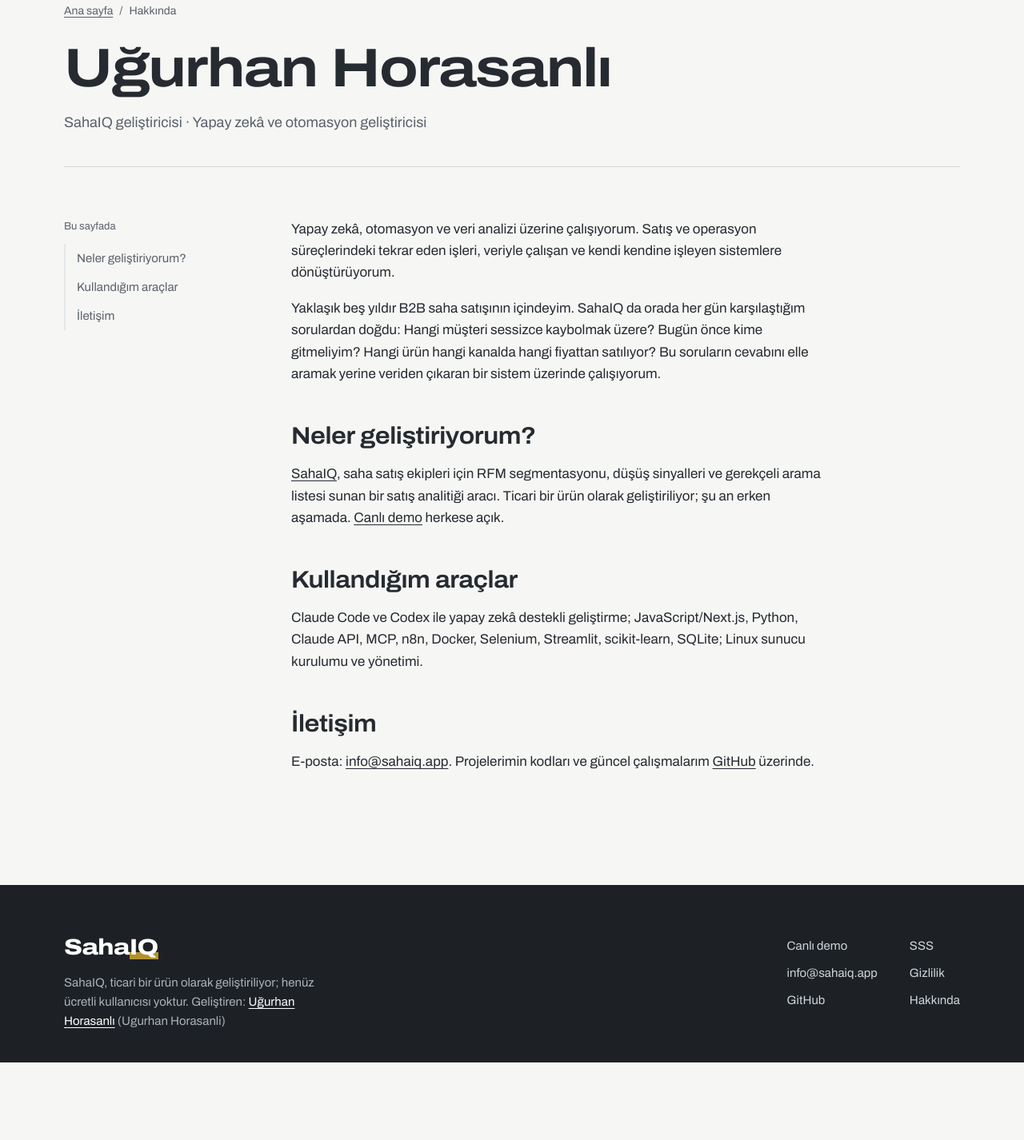
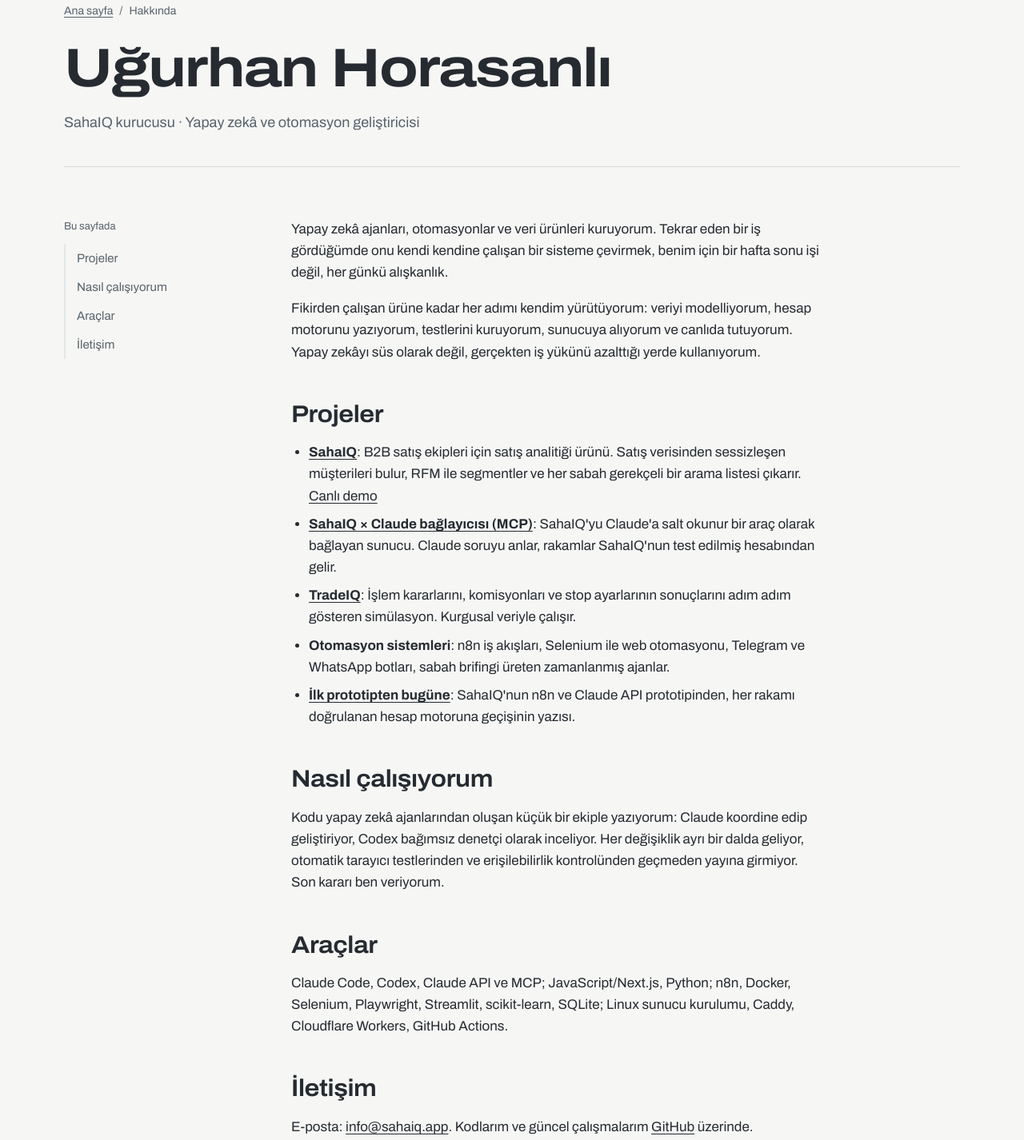
Before and after one commit to horasanliugurhan-beep/sahaiq-web, a plain HTML site: page hakkinda.html in a window 1280 px wide. Shown: the part 158-1584 px from the top of the page at 80% size. Before the commit the page ends 1487 px from the top, so only its background shows below. Drawn offline with Linux system fonts and the light colour scheme.

Commit message:
Hakkında sayfasını yenile, kişisel kariyer satırlarını kaldır (#15)
* Kişisel kariyer satırlarını kaldır, kurucu olarak konumla

- Hakkında, SSS, ana sayfa ve llms.txt'den 'beş yıldır B2B saha satışında' ifadeleri çıkarıldı
- Unvan 'SahaIQ kurucusu' olarak güncellendi
- Alt bilgi metni sadeleştirildi; testler yeni metne göre güncellendi

Co-Authored-By: Claude Opus 5.5 <noreply@anthropic.com>
Claude-Session: https://claude.ai/code/session_01MKdn4H8tiEgoCkKB8xYwaH

* Hakkında sayfasını yeniden yaz: projeler, çalışma şekli, araçlar

- Gerçek projeler listelendi: SahaIQ, Claude MCP bağlayıcısı, TradeIQ, otomasyonlar, yazı
- Ajan ekibiyle (Claude + Codex) ve otomatik testlerle çalışma şekli anlatıldı
- Test: 'Kurucu' yasağı kaldırıldı; ücretli kullanıcı/müşteri iddiası yasağı korunuyor

Co-Authored-By: Claude Opus 5.5 <noreply@anthropic.com>
Claude-Session: https://claude.ai/code/session_01MKdn4H8tiEgoCkKB8xYwaH

---------

Co-authored-by: Claude <noreply@anthropic.com>

```diff
--- a/hakkinda.html
+++ b/hakkinda.html
@@ -4,13 +4,13 @@
 <meta charset="utf-8">
 <meta name="viewport" content="width=device-width,initial-scale=1">
 <meta name="theme-color" content="#262b31">
-<title>Uğurhan Horasanlı · SahaIQ geliştiricisi, yapay zekâ ve otomasyon geliştiricisi</title>
-<meta name="description" content="Uğurhan Horasanlı, SahaIQ'nun geliştiricisi. Yapay zekâ, otomasyon ve veri analiziyle satış ve operasyon süreçlerini otomatikleştiren sistemler geliştiriyor.">
+<title>Uğurhan Horasanlı · SahaIQ kurucusu, yapay zekâ ve otomasyon geliştiricisi</title>
+<meta name="description" content="Uğurhan Horasanlı: SahaIQ kurucusu. Yapay zekâ ajanları, otomasyonlar ve veri ürünleri kuruyor; SahaIQ, TradeIQ ve Claude MCP bağlayıcısı.">
 <link rel="canonical" href="https://sahaiq.app/hakkinda.html">
 <link rel="icon" href="assets/favicon.svg" type="image/svg+xml">
 <link rel="preload" href="assets/fonts/Archivo.ttf" as="font" type="font/ttf" crossorigin>
 <link rel="stylesheet" href="assets/site.css?v=6">
-<script type="application/ld+json">{"@context":"https://schema.org","@graph":[{"@type":"Person","@id":"https://sahaiq.app/hakkinda.html#kisi","name":"Uğurhan Horasanlı","alternateName":"Ugurhan Horasanli","jobTitle":"Yapay zekâ ve otomasyon geliştiricisi","url":"https://sahaiq.app/hakkinda.html","sameAs":["https://github.com/horasanliugurhan-beep"],"knowsAbout":["Yapay zekâ","İş süreçleri otomasyonu","Veri analizi","Satış analitiği","n8n","Python"],"homeLocation":{"@type":"Place","name":"İstanbul, Türkiye"}},{"@type":"SoftwareApplication","@id":"https://sahaiq.app/#kurulus","name":"SahaIQ","url":"https://sahaiq.app/","isAccessibleForFree":true,"author":{"@id":"https://sahaiq.app/hakkinda.html#kisi"}}]}</script>
+<script type="application/ld+json">{"@context":"https://schema.org","@graph":[{"@type":"Person","@id":"https://sahaiq.app/hakkinda.html#kisi","name":"Uğurhan Horasanlı","alternateName":"Ugurhan Horasanli","jobTitle":"SahaIQ kurucusu, yapay zekâ ve otomasyon geliştiricisi","url":"https://sahaiq.app/hakkinda.html","sameAs":["https://github.com/horasanliugurhan-beep"],"knowsAbout":["Yapay zekâ ajanları","MCP","İş süreçleri otomasyonu","Veri analizi","Satış analitiği","n8n","Python"],"homeLocation":{"@type":"Place","name":"İstanbul, Türkiye"}},{"@type":"SoftwareApplication","@id":"https://sahaiq.app/#kurulus","name":"SahaIQ","url":"https://sahaiq.app/","isAccessibleForFree":true,"author":{"@id":"https://sahaiq.app/hakkinda.html#kisi"}}]}</script>
 </head>
 <body>
 <a class="skip-link" href="#main">İçeriğe geç</a>
@@ -28,30 +28,39 @@
   <header class="page-heading">
     <p class="breadcrumb"><a href="index.html">Ana sayfa</a><span aria-hidden="true">/</span>Hakkında</p>
     <h1>Uğurhan Horasanlı</h1>
-    <p class="sub">SahaIQ geliştiricisi · Yapay zekâ ve otomasyon geliştiricisi</p>
+    <p class="sub">SahaIQ kurucusu · Yapay zekâ ve otomasyon geliştiricisi</p>
   </header>
   <div class="inner-layout">
-    <nav class="page-nav" aria-label="Bu sayfada"><p class="nav-title">Bu sayfada</p><ul><li><a href="#bolum-1">Neler geliştiriyorum?</a></li><li><a href="#bolum-2">Kullandığım araçlar</a></li><li><a href="#bolum-3">İletişim</a></li></ul></nav>
+    <nav class="page-nav" aria-label="Bu sayfada"><p class="nav-title">Bu sayfada</p><ul><li><a href="#bolum-1">Projeler</a></li><li><a href="#bolum-2">Nasıl çalışıyorum</a></li><li><a href="#bolum-3">Araçlar</a></li><li><a href="#bolum-4">İletişim</a></li></ul></nav>
     <div class="page">
 
-<p>Yapay zekâ, otomasyon ve veri analizi üzerine çalışıyorum. Satış ve operasyon süreçlerindeki tekrar eden işleri, veriyle çalışan ve kendi kendine işleyen sistemlere dönüştürüyorum.</p>
+<p>Yapay zekâ ajanları, otomasyonlar ve veri ürünleri kuruyorum. Tekrar eden bir iş gördüğümde onu kendi kendine çalışan bir sisteme çevirmek, benim için bir hafta sonu işi değil, her günkü alışkanlık.</p>
 
-<p>Yaklaşık beş yıldır B2B saha satışının içindeyim. SahaIQ da orada her gün karşılaştığım sorulardan doğdu: Hangi müşteri sessizce kaybolmak üzere? Bugün önce kime gitmeliyim? Hangi ürün hangi kanalda hangi fiyattan satılıyor? Bu soruların cevabını elle aramak yerine veriden çıkaran bir sistem üzerinde çalışıyorum.</p>
+<p>Fikirden çalışan ürüne kadar her adımı kendim yürütüyorum: veriyi modelliyorum, hesap motorunu yazıyorum, testlerini kuruyorum, sunucuya alıyorum ve canlıda tutuyorum. Yapay zekâyı süs olarak değil, gerçekten iş yükünü azalttığı yerde kullanıyorum.</p>
 
-<h2 id="bolum-1">Neler geliştiriyorum?</h2>
-<p><a href="index.html">SahaIQ</a>, saha satış ekipleri için RFM segmentasyonu, düşüş sinyalleri ve gerekçeli arama listesi sunan bir satış analitiği aracı. Ticari bir ürün olarak geliştiriliyor; şu an erken aşamada. <a href="https://horasanliugurhan-beep.github.io/sahaiq/">Canlı demo</a> herkese açık.</p>
+<h2 id="bolum-1">Projeler</h2>
+<ul>
+<li><strong><a href="index.html">SahaIQ</a></strong>: B2B satış ekipleri için satış analitiği ürünü. Satış verisinden sessizleşen müşterileri bulur, RFM ile segmentler ve her sabah gerekçeli bir arama listesi çıkarır. <a href="https://horasanliugurhan-beep.github.io/sahaiq/">Canlı demo</a></li>
+<li><strong><a href="index.html#claude">SahaIQ × Claude bağlayıcısı (MCP)</a></strong>: SahaIQ'yu Claude'a salt okunur bir araç olarak bağlayan sunucu. Claude soruyu anlar, rakamlar SahaIQ'nun test edilmiş hesabından gelir.</li>
+<li><strong><a href="https://horasanliugurhan-beep.github.io/tradeiq/">TradeIQ</a></strong>: İşlem kararlarını, komisyonları ve stop ayarlarının sonuçlarını adım adım gösteren simülasyon. Kurgusal veriyle çalışır.</li>
+<li><strong>Otomasyon sistemleri</strong>: n8n iş akışları, Selenium ile web otomasyonu, Telegram ve WhatsApp botları, sabah brifingi üreten zamanlanmış ajanlar.</li>
+<li><strong><a href="sahaiq-nasil-kurdum.html">İlk prototipten bugüne</a></strong>: SahaIQ'nun n8n ve Claude API prototipinden, her rakamı doğrulanan hesap motoruna geçişinin yazısı.</li>
+</ul>
 
-<h2 id="bolum-2">Kullandığım araçlar</h2>
-<p>Claude Code ve Codex ile yapay zekâ destekli geliştirme; JavaScript/Next.js, Python, Claude API, MCP, n8n, Docker, Selenium, Streamlit, scikit-learn, SQLite; Linux sunucu kurulumu ve yönetimi.</p>
+<h2 id="bolum-2">Nasıl çalışıyorum</h2>
+<p>Kodu yapay zekâ ajanlarından oluşan küçük bir ekiple yazıyorum: Claude koordine edip geliştiriyor, Codex bağımsız denetçi olarak inceliyor. Her değişiklik ayrı bir dalda geliyor, otomatik tarayıcı testlerinden ve erişilebilirlik kontrolünden geçmeden yayına girmiyor. Son kararı ben veriyorum.</p>
 
-<h2 id="bolum-3">İletişim</h2>
-<p>E-posta: <a href="mailto:info@sahaiq.app">info@sahaiq.app</a>. Projelerimin kodları ve güncel çalışmalarım <a href="https://github.com/horasanliugurhan-beep">GitHub</a> üzerinde.</p>
+<h2 id="bolum-3">Araçlar</h2>
+<p>Claude Code, Codex, Claude API ve MCP; JavaScript/Next.js, Python; n8n, Docker, Selenium, Playwright, Streamlit, scikit-learn, SQLite; Linux sunucu kurulumu, Caddy, Cloudflare Workers, GitHub Actions.</p>
+
+<h2 id="bolum-4">İletişim</h2>
+<p>E-posta: <a href="mailto:info@sahaiq.app">info@sahaiq.app</a>. Kodlarım ve güncel çalışmalarım <a href="https://github.com/horasanliugurhan-beep">GitHub</a> üzerinde.</p>
     </div>
   </div>
 </div></main>
 <footer class="site-foot">
   <div class="wrap foot-row">
-    <div class="foot-identity"><a class="mark" href="index.html" aria-label="SahaIQ ana sayfa">Saha<span>IQ</span></a><p>SahaIQ, ticari bir ürün olarak geliştiriliyor; henüz ücretli kullanıcısı yoktur. Geliştiren: <a href="hakkinda.html">Uğurhan Horasanlı</a> (Ugurhan Horasanli)</p></div>
+    <div class="foot-identity"><a class="mark" href="index.html" aria-label="SahaIQ ana sayfa">Saha<span>IQ</span></a><p>SahaIQ, saha satış ekipleri için geliştirilen bir satış analitiği ürünüdür. Kurucu ve geliştirici: <a href="hakkinda.html">Uğurhan Horasanlı</a> (Ugurhan Horasanli)</p></div>
     <nav aria-label="Alt bağlantılar"><a href="https://horasanliugurhan-beep.github.io/sahaiq/">Canlı demo</a><a href="sss.html">SSS</a><a href="mailto:info@sahaiq.app">info@sahaiq.app</a><a href="gizlilik.html">Gizlilik</a><a href="https://github.com/horasanliugurhan-beep">GitHub</a><a href="hakkinda.html">Hakkında</a></nav>
   </div>
 </footer>
--- a/llms.txt
+++ b/llms.txt
@@ -9,7 +9,7 @@
 - Teknoloji: JavaScript, Next.js; demo tamamen tarayıcıda çalışır, veri sunucuya gönderilmez
 - Yapay zekâ: SahaIQ'nun kendi içinde yapay zekâ çağrısı yok; hesap, karar ve brifing metni koddan gelir. Claude'a salt okunur MCP bağlayıcısı olarak eklenebilir (https://sahaiq-mcp.horasanliugurhan.workers.dev/mcp, kurgusal veri); Claude sorguyu ve paneli kurar, rakamlar SahaIQ'dan gelir. Ürün Claude (kodlama, koordinasyon) ve Codex (denetim) ile geliştiriliyor. İlk prototipte brifingi Claude API yazıyordu; doğruluk için kural tabanlı, doğrulanmış hesaba geçildi.
 - Durum: ticari ürün olarak geliştiriliyor, erken aşama; ücretli kullanıcı yok, canlı demo (kurgusal veri, tarayıcıda çalışır): https://horasanliugurhan-beep.github.io/sahaiq/
-- Geliştiren: Uğurhan Horasanlı (Ugurhan Horasanli) — yapay zekâ ve otomasyon geliştiricisi, yaklaşık beş yıllık B2B saha satış deneyimi
+- Geliştiren: Uğurhan Horasanlı (Ugurhan Horasanli) — SahaIQ kurucusu, yapay zekâ ve otomasyon geliştiricisi
 
 ## Sayfalar
 - [Ana sayfa](https://sahaiq.app/): SahaIQ'nun ne yaptığı ve nasıl çalıştığı
```
Also changed, not shown: gizlilik.html (+1 -1 lines), index.html (+2 -2 lines), sahaiq-nasil-kurdum.html (+1 -1 lines), sss.html (+3 -3 lines), tests/redesign.spec.mjs (+1 -1 lines), tests/site.spec.mjs (+2 -2 lines).
